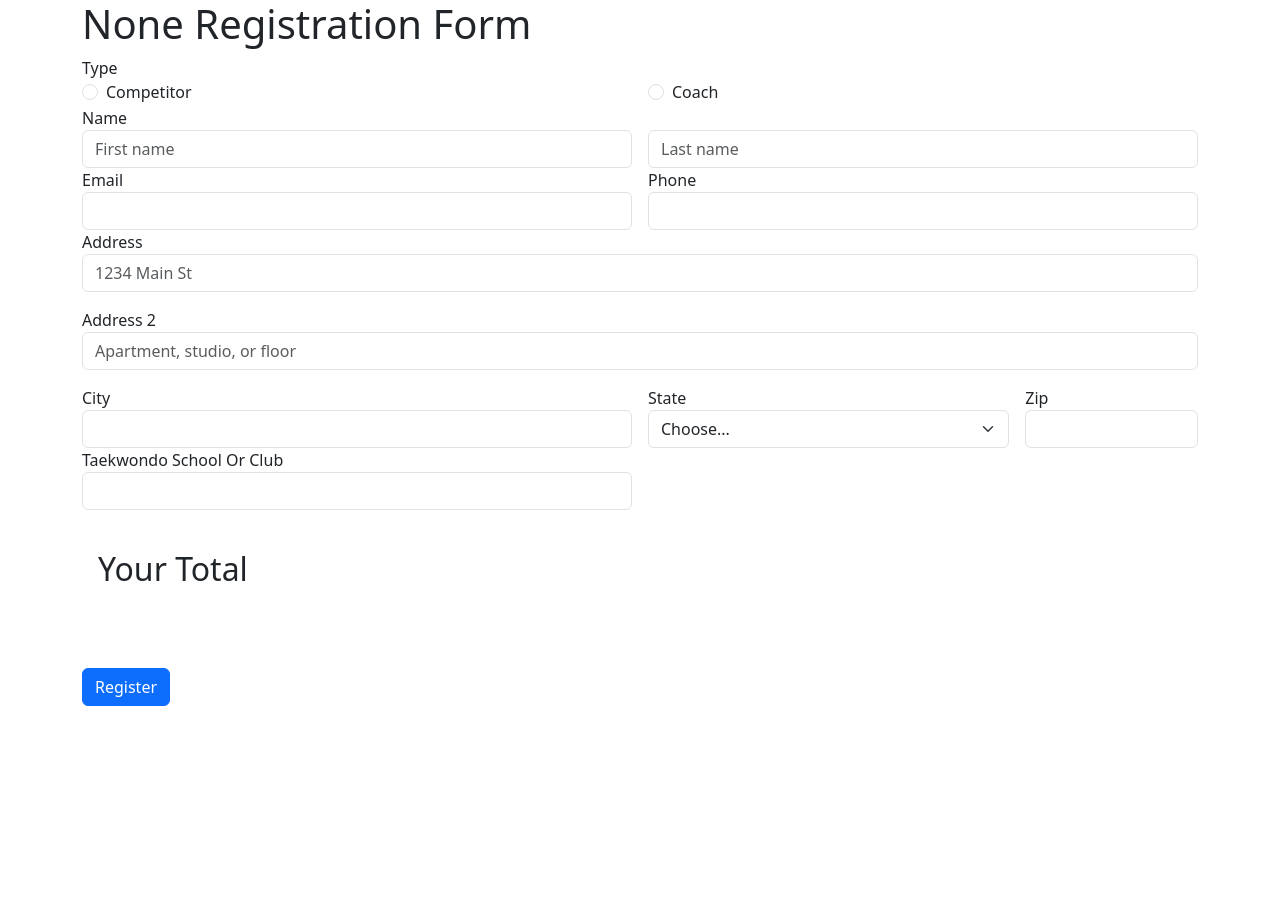
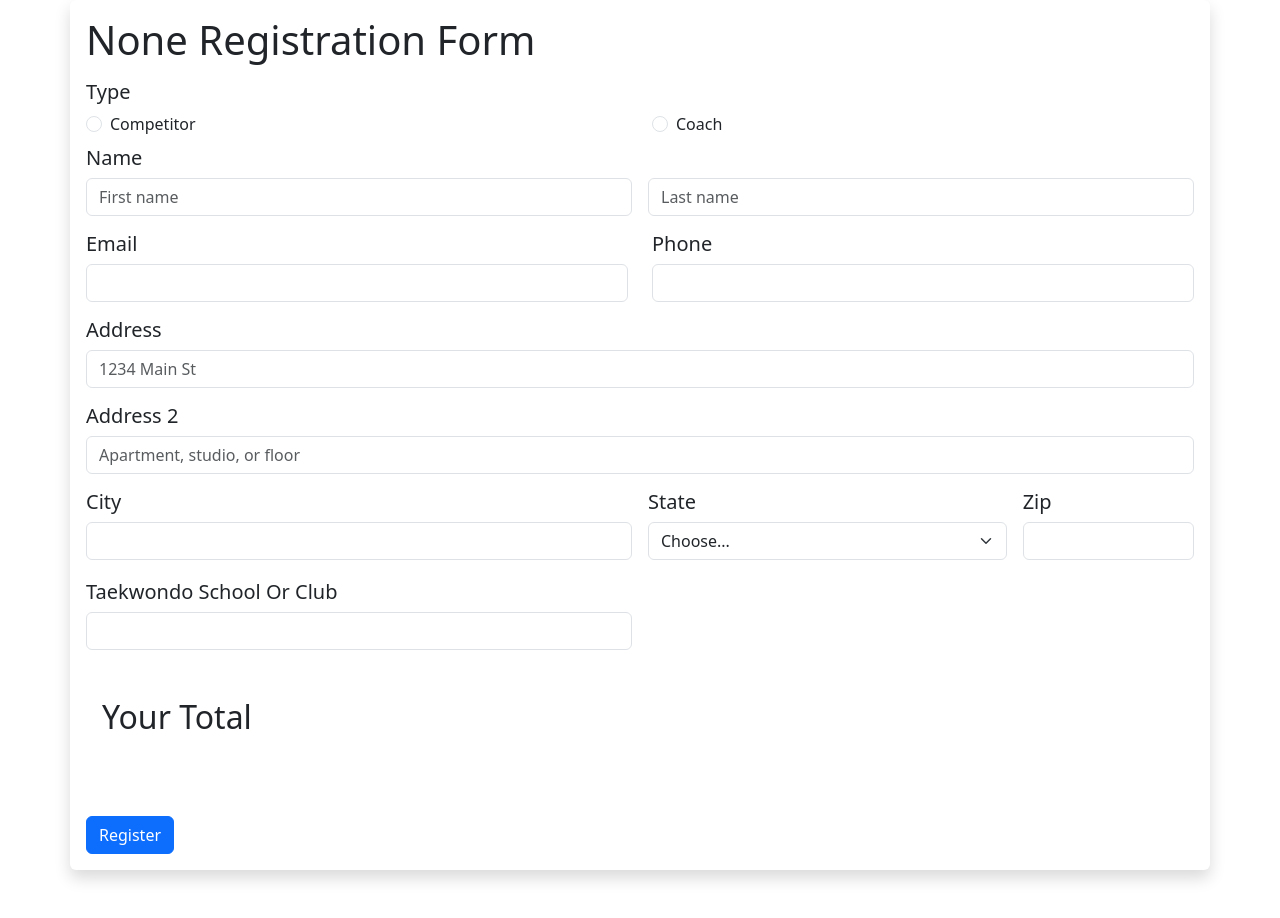
Before and after one commit to audioboxer217/gdtkd_registration, a Flask app: page / in a window 1280 px wide. Before the commit the page ends 706 px from the top, so only its background shows below. Run offline with Flask 2, Linux system fonts and the light colour scheme; parts of the project's set-up code (start-up, migrations or seed data) failed here and were passed over; some libraries are stand-ins or nearby versions.

Commit message:
Cleanup CSS Styling

```diff
--- a/frontend/static/css/main.css
+++ /dev/null
@@ -1,3 +0,0 @@
-.input-group-append {
-  cursor: pointer;
-}
--- a/frontend/templates/form.html
+++ b/frontend/templates/form.html
@@ -17,11 +17,13 @@
 <script src="https://cdnjs.cloudflare.com/ajax/libs/bootstrap-datepicker/1.9.0/js/bootstrap-datepicker.min.js" integrity="sha384-duAtk5RV7s42V6Zuw+tRBFcqD8RjRKw6RFnxmxIj1lUGAQJyum/vtcUQX8lqKQjp" crossorigin="anonymous"></script>
 <script src="{{ url_for('static', filename='js/global.js') }}"></script>
 <body>
-  <div class="container">
+  <div class="container shadow p-3 mb-5 bg-white rounded">
     <h1>{{competition_name}} Registration Form</h1>
     <form action="/register" method="post" enctype=multipart/form-data id="eventRegistration">
-      <label for="regType" class="form-check-label">Type</label>
-      <div class="row g-3">
+      <div class="row mt-3">
+        <label for="regType" class="form-check-label h5">Type</label>
+      </div>
+      <div class="row">
         <div class="col-md-6">
           <div class="form-check">
             <input class="form-check-input" type="radio" name="regChoice" id="competitor" onchange="updateFields()">
@@ -35,7 +37,9 @@
           </div>
         </div>
       </div>
-      <label for="inputName" class="form-check-label">Name</label>
+      <div class="row mt-2">
+        <label for="inputName" class="form-check-label h5">Name</label>
+      </div>
       <div class="row g-3">
         <div class="col">
           <input type="text" class="form-control" name="fname" placeholder="First name" aria-label="First name" required>
@@ -44,31 +48,31 @@
           <input type="text" class="form-control" name="lname" placeholder="Last name" aria-label="Last name" required>
         </div>
       </div>
-      <div class="row g-3">
+      <div class="row mt-3">
         <div class="col">
-          <label for="inputEmail" class="form-check-label">Email</label>
+          <label for="inputEmail" class="form-check-label h5">Email</label>
           <input type="email" class="form-control" name="email" id="inputEmail" required>
         </div>
         <div class="col">
-          <label for="inputPhone" class="form-check-label">Phone</label>
+          <label for="inputPhone" class="form-check-label h5">Phone</label>
           <input type="phone" class="form-control" name="phone" id="inputPhone" pattern="^\d{3}-\d{3}-\d{4}$" oninvalid="setCustomValidity('Please enter a valid phone number.')" oninput="setCustomValidity('')" onchange="formatPhoneNumber(this.value)" required>
         </div>
       </div>
-      <div class="row g-3">
+      <div class="row g-3 mt-0">
         <div class="col-12">
-          <label for="location-input" class="form-check-label">Address</label>
+          <label for="location-input" class="form-check-label h5">Address</label>
           <input type="text" class="form-control" name="address1" id="location-input" placeholder="1234 Main St" required autocomplete="off">
         </div>
         <div class="col-12">
-          <label for="inputAddress2" class="form-check-label">Address 2</label>
+          <label for="inputAddress2" class="form-check-label h5">Address 2</label>
           <input type="text" class="form-control" name="address2" id="inputAddress2" placeholder="Apartment, studio, or floor">
         </div>
         <div class="col-md-6">
-          <label for="locality-input" class="form-check-label">City</label>
+          <label for="locality-input" class="form-check-label h5">City</label>
           <input type="text" class="form-control" name="city" id="locality-input" required>
         </div>
         <div class="col-md-4">
-          <label for="administrative_area_level_1-input" class="form-check-label">State</label>
+          <label for="administrative_area_level_1-input" class="form-check-label h5">State</label>
           <select id="administrative_area_level_1-input" class="form-select" name="state" required>
             <option selected>Choose...</option>
             <option value="AK">Alaska</option>
@@ -126,15 +130,15 @@
           </select>
         </div>
         <div class="col-md-2">
-          <label for="postal_code-input" class="form-check-label">Zip</label>
+          <label for="postal_code-input" class="form-check-label h5">Zip</label>
           <input type="text" class="form-control" name="zip" id="postal_code-input" required>
         </div>
       </div>
-      <div class="row g-3" id="classSection" hidden>
+      <div class="row g-3 mt-1" id="classSection"hidden>
         <div class="col-md-6">
           <div class="row g-3">
             <div class="col-md-8">
-              <label class="form-check-label" for="date">Birthday</label>
+              <label class="form-check-label h5" for="date">Birthday</label>
               <div class="input-group date" id="datepicker">
                 <input class="form-control" type="text" name="birthdate" id="birthdate" placeholder="MM/DD/YYYY" onchange="calculateAge(this.value)">
                 <span class="input-group-append">
@@ -145,7 +149,7 @@
               </div>
             </div>
             <div class="col-md-2">
-              <label class="form-check-label">Age</label>
+              <label class="form-check-label h5">Age</label>
               <input class="form-control" type="text" name="age" id="inputAge" readonly>
             </div>
           </div>
@@ -154,8 +158,8 @@
           </div>
         </div>
         <div class="col-md-2">
-          <label class="form-check-label">Gender</label>
-          <div class="row g-3">
+          <label class="form-check-label h5">Gender</label>
+          <div class="row">
             <div class="col">
               <div class="form-check">
                 <input class="form-check-input" type="radio" name="gender" id="genderMale" value="male">
@@ -163,7 +167,7 @@
               </div>
             </div>
           </div>
-          <div class="row g-3">
+          <div class="row">
             <div class="col">
               <div class="form-check">
                 <input class="form-check-input" type="radio" name="gender" id="genderFemale" value="female">
@@ -173,22 +177,20 @@
           </div>
         </div>
         <div class="col-md-4">
-          <label class="form-check-label">Weight</label>
-          <div class="row g-3">
+          <label class="form-check-label h5">Weight</label>
+          <div class="row mt-1">
             <div class="col-md-4">
-              <input class="form-control" type="text" id="weightLbs" placeholder="lbs" onchange="convertWeight(this.value,'lbs')">
-              <label class="form-label" for="weightLbs">lbs</label>
+                <input class="form-control" type="number" id="weightLbs" placeholder="lbs" onchange="convertWeight(this.value,'lbs')">
             </div>
             <div class="col-md-4">
-              <input class="form-control" type="text" name="weight" id="weightKgs" placeholder="kgs"onchange="convertWeight(this.value,'kgs')">
-              <label class="form-label" for="weightKgs">kgs</label>
+              <input class="form-control" type="number" name="weight" id="weightKgs" placeholder="kgs"onchange="convertWeight(this.value,'kgs')">
             </div>
           </div>
         </div>
       </div>
-      <div class="row g-3" id="profile" hidden>
+      <div class="row g-3 mt-0" id="profile" hidden>
         <div class="col-md-6">
-          <label class="form-check-label" for="profilePic">Profile Photo</label>
+          <label class="form-check-label h5" for="profilePic">Profile Photo</label>
           <input type="file" class="form-control" name="profilePic" id="profilePic" accept="image/*" onchange="upload_img(this.files)">
           <p>
             A photo is required to create a badge id. <br>
@@ -200,22 +202,22 @@
           <img id="profileImg">
         </div>
       </div>
-      <div class="row g-3">
+      <div class="row g-3 mt-1">
         <div class="col-md-6">
-          <label for="inputSchool" class="form-check-label">Taekwondo School Or Club</label>
+          <label for="inputSchool" class="form-check-label h5">Taekwondo School Or Club</label>
           <input type="text" class="form-control" name="school" id="inputSchool" required>
         </div>
         <div class="col-md-6" id="coachSection" hidden>
-          <label for="inputCoach" class="form-check-label">Taekwondo Instructor / Coach</label>
+          <label for="inputCoach" class="form-check-label h5">Taekwondo Instructor / Coach</label>
           <input type="text" class="form-control" name="coach" id="inputCoach">
         </div>
       </div>
-      <div class="row g-3" id="beltSection" hidden>
+      <div class="row" id="beltSection" hidden>
         <div class="col-md-4">
-          <div class="row g-3">
-            <label for="belt">Belt Rank</label>
+          <div class="row g-3 mt-0">
+            <label for="belt" class="form-check-label h5">Belt Rank</label>
           </div>
-          <div class="row g-3">
+          <div class="row">
             <div class="col-sm-6">
               <div class="form-check">
                 <input class="form-check-input" type="radio" name="beltRank" id="blackBelt" value="black" onclick="updateCostDetails()">
@@ -270,12 +272,12 @@
           <p id="costDetail"></p>
         </div>
       </div>
-      <div class="row g-3" id="eventSection" hidden>
+      <div class="row" id="eventSection" hidden>
         <div class="col-md-4">
-          <div class="row g-3">
-            <label for="events">Events</label>
+          <div class="row g-3 mt-0">
+            <label for="events" class="form-check-label h5">Events</label>
           </div>
-          <div class="row g-3">
+          <div class="row">
             <div class="col-sm-6">
               <div class="form-check">
                 <input class="form-check-input" type="checkbox" name="events" id="sparring" onclick="updateEventList()">
@@ -309,9 +311,9 @@
           </div>
         </div>
       </div>
-      <div class="row g-3" id="liabilityTextSection" hidden>
+      <div class="row g-3 mt-0" id="liabilityTextSection" hidden>
         <div class="col-md-6">
-          <h3>Liability Waiver</h3>
+          <label for="liability" class="form-check-label h3">Liability Waiver</label>
           <p class="p-3 mb-2 bg-light text-dark">
           In consideration of your acceptance of my registration, I do hereby, for myself, executors, and administrator waive,
           release and forever discharge any and all right claims for damages which I may have, or which may accrue to me,
@@ -333,7 +335,7 @@
           <label class="form-check-label" for="liability">I hereby agree to all terms and conditions of the liability waiver above</label>
         </div>
       </div>
-      <div class="row g-3 p-3 mb-2 mt-2">
+      <div class="row g-3 mt-3 p-3 mb-2 mt-2">
         <div class="col-md-8">
           <label class="form-check-label h2" for="demonstration">Your Total</label>
           <input class="form-control-plaintext form-control-lg" type="text" id="total" aria-label="Total" readonly required>
```
Also changed, not shown: frontend/static/css/style.css (deleted, +0 -80 lines).
